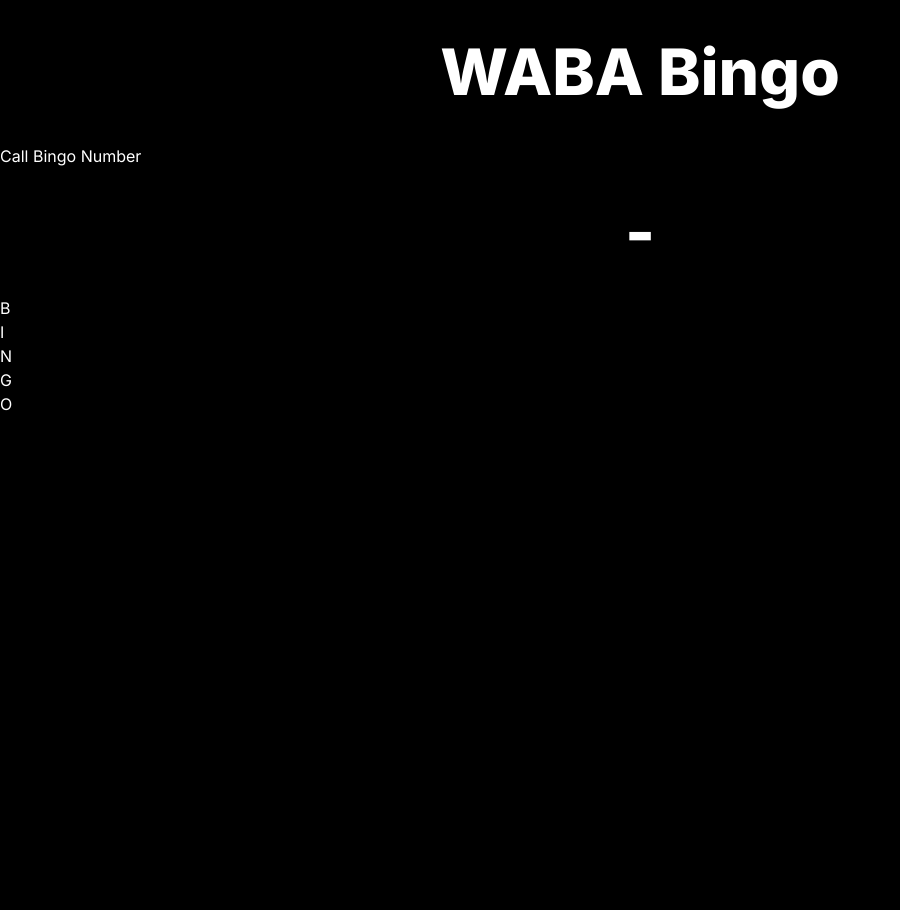
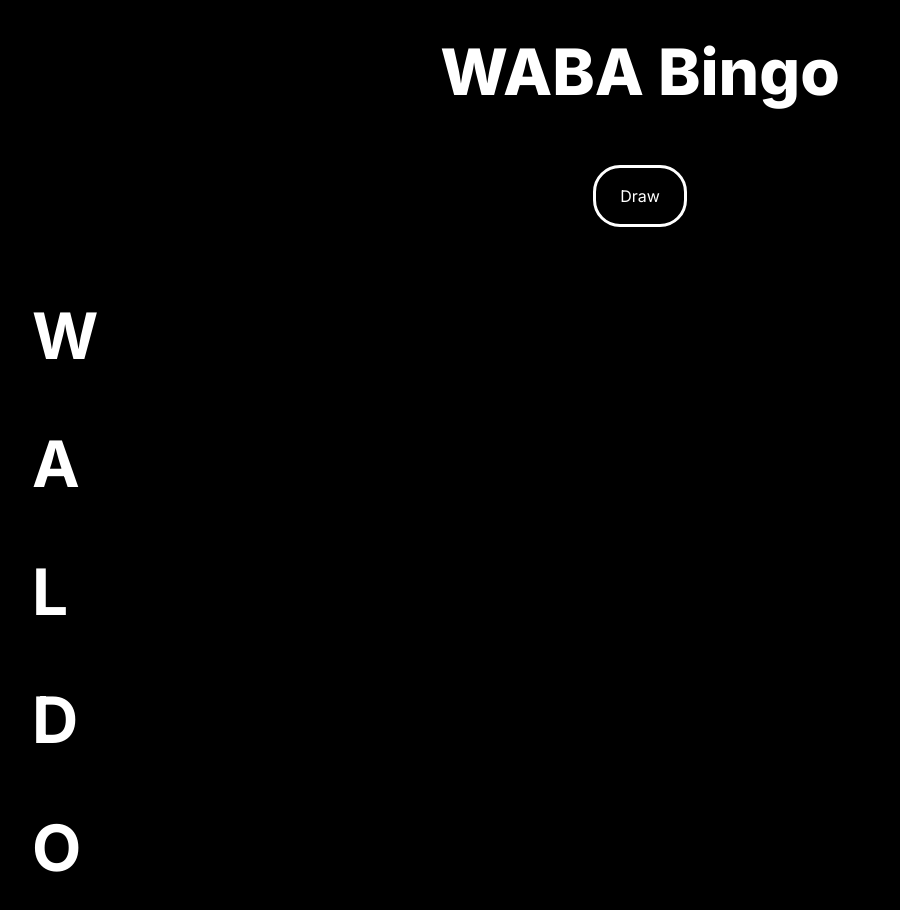
Before and after one commit to hkapk/waldo-caller, a Next.js app: page / in a window 1280 px wide. Shown: the top 910 px of the page, without its empty margins (0-900 px from the left). Before the commit the page ends 800 px from the top, so only its background shows below. Built offline with nearby package versions, Linux system fonts and the light colour scheme.

Commit message:
updated styling

```diff
--- a/components/BingoCaller.jsx
+++ b/components/BingoCaller.jsx
@@ -1,39 +1,16 @@
-//     return (
-//         <div className="p-6">
-//             <button
-//                 className="flex flex-row relative justify-center mx-auto items-center py-4 px-6 outline rounded-3xl"
-//                 onClick={callBingoNumber}>DRAW</button>
-
-//             <div className="">
-//                 <p className="sm:text-[64px] text-[50px] font-extrabold flex flex-row relative justify-center items-center py-4 px-6">{calledNumbers.length > 0 ? calledNumbers[calledNumbers.length - 1] : '-'}</p>
-//             </div>
-//             <ul className="">
-//                 <div className="grid grid-cols-3 justify-center w-full gap-8 pt-8">
-//                     {calledNumbers.map((bingoNumber, index) => (
-//                         <li key={index}
-//                             className="flex flex-col p-2 justify-center items-center text-black-100 hover:bg-white hover:text-black hover:shadow-md rounded-3xl">{bingoNumber}</li>
-//                     ))}
-//                 </div>
-//             </ul>
-//         </div>
-//     );
-// };
-
-// export default BingoCaller;
-
 import React, { useState } from 'react';
 
 const BingoCaller = () => {
     const [calledNumbers, setCalledNumbers] = useState([]);
 
-    const letters = ['B', 'I', 'N', 'G', 'O'];
+    const letters = ['W', 'A', 'L', 'D', 'O'];
 
     const callBingoNumber = () => {
         const letterRanges = {
-            'B': { min: 1, max: 15 },
-            'I': { min: 16, max: 31 },
-            'N': { min: 32, max: 46 },
-            'G': { min: 47, max: 61 },
+            'W': { min: 1, max: 15 },
+            'A': { min: 16, max: 31 },
+            'L': { min: 32, max: 46 },
+            'D': { min: 47, max: 61 },
             'O': { min: 62, max: 75 },
         };
 
@@ -43,7 +20,7 @@ const BingoCaller = () => {
             const letter = letters[letterIndex];
             const { min, max } = letterRanges[letter];
             const number = Math.floor(Math.random() * (max - min + 1)) + min;
-            bingoNumber = `${letter}-${number}`;
+            bingoNumber = `${letter}·${number}`;
         } while (calledNumbers.includes(bingoNumber));
 
         // Update the state to include the new Bingo Call
@@ -52,20 +29,21 @@ const BingoCaller = () => {
     };
 
     return (
-        <div>
-            <button onClick={callBingoNumber}>Call Bingo Number</button>
+        <div className="p-6">
+            <button className="flex flex-row relative justify-center mx-auto items-center py-4 px-6 outline rounded-3xl"
+                onClick={callBingoNumber}>Draw</button>
             <div className="">
-                <p className="sm:text-[64px] text-[50px] font-extrabold flex flex-row relative justify-center items-center py-4 px-6">{calledNumbers.length > 0 ? calledNumbers[calledNumbers.length - 1] : '-'}</p>
+                <p className="sm:text-[64px] text-[50px] font-extrabold flex flex-row relative justify-center items-center py-4 px-6">{calledNumbers.length > 0 ? calledNumbers[calledNumbers.length - 1] : ' '}</p>
             </div>
             {letters.map((letter) => {
                 const numbersForLetter = calledNumbers
                     .filter((bingoNumber) => bingoNumber.startsWith(letter))
-                    .sort((a, b) => parseInt(a.split('-')[1]) - parseInt(b.split('-')[1])); // Sort numerically
+                    .sort((a, b) => parseInt(a.split('·')[1]) - parseInt(b.split('·')[1])); // Sort numerically
 
                 return (
-                    <div key={letter}>
-                        <h2>{letter}</h2>
-                        <ul>
+                    <div className="grid grid-cols-2 justify-center w-full pt-8" key={letter}>
+                        <h2 className="sm:text-[64px] text-[25px] font-bold px-2">{letter}</h2>
+                        <ul className="grid grid-cols-3 justify-center w-full gap-8 px-2 py-4">
                             {numbersForLetter.map((bingoNumber, index) => (
                                 <li key={index}>{bingoNumber}</li>
                             ))}
```
